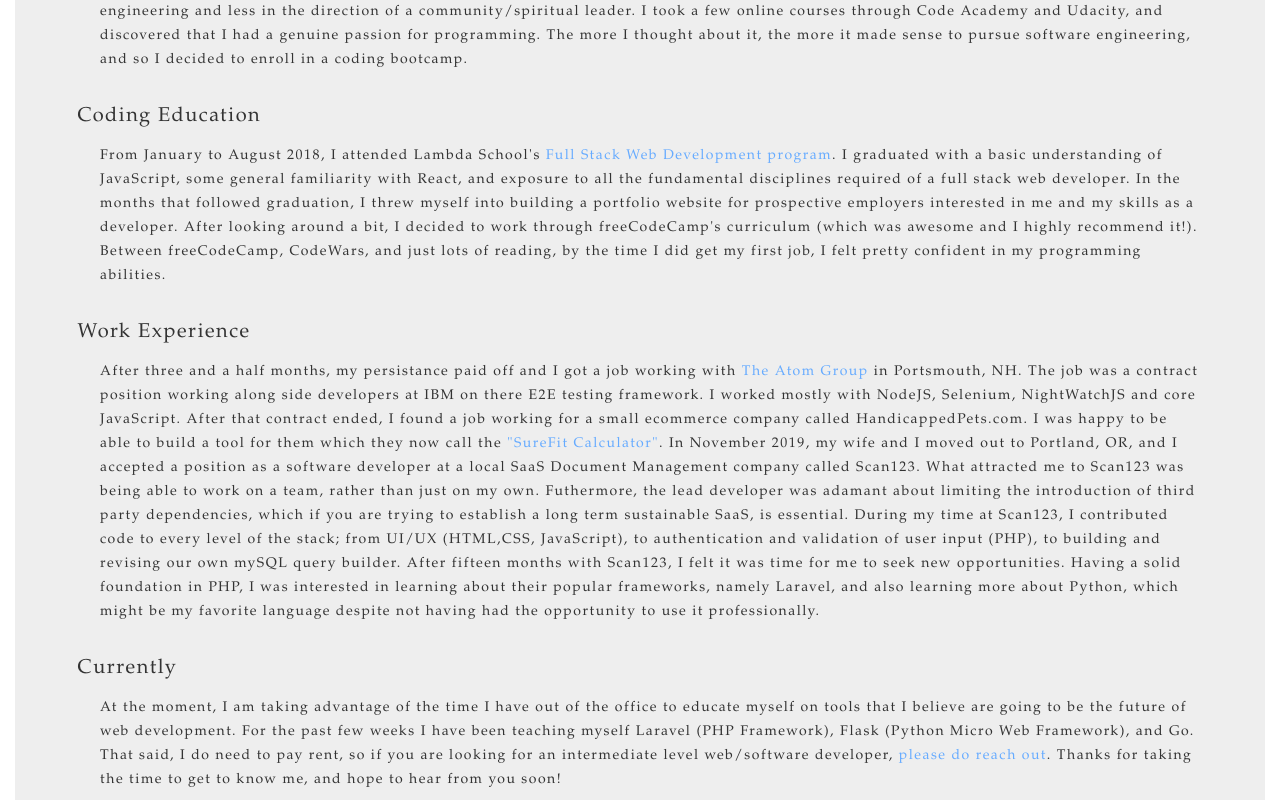
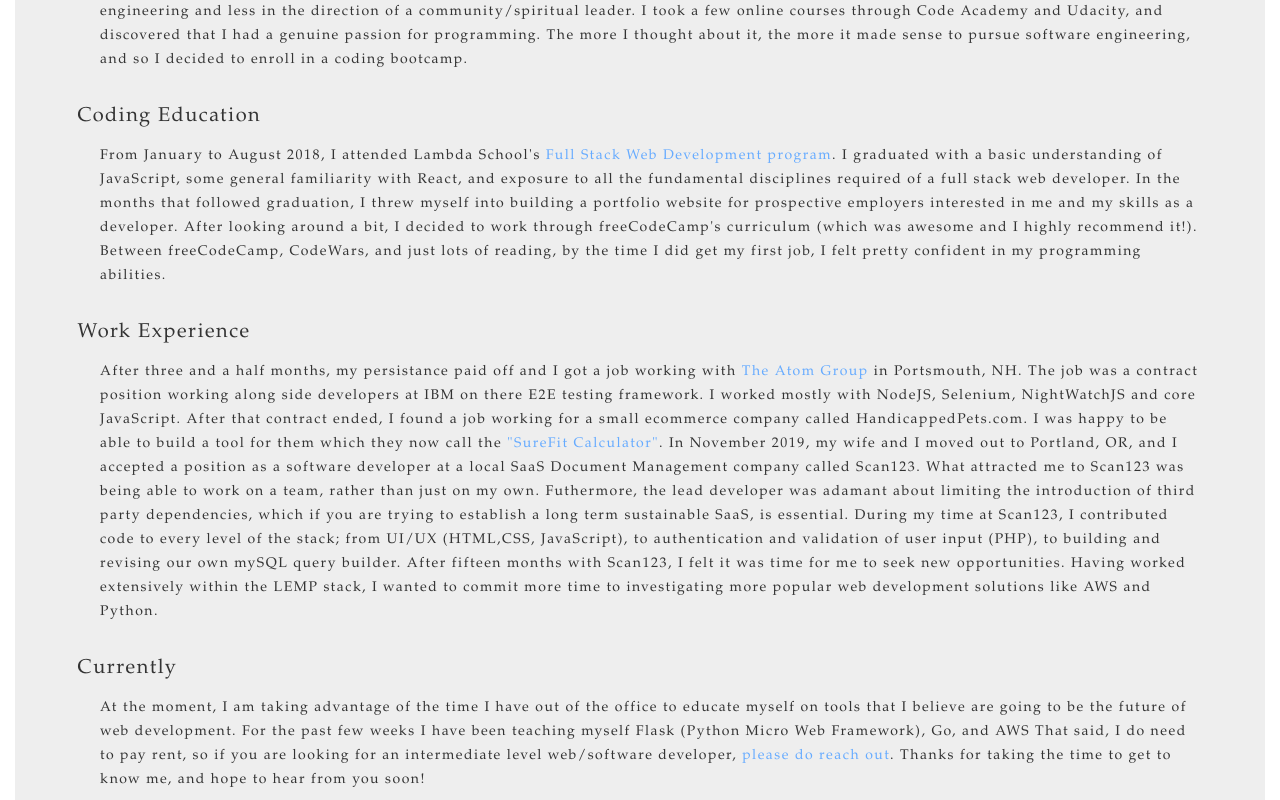
Before and after one commit to waltersgwoodward/portfolio, a React (Create React App) app: page /about in a window 1280 px wide. Shown: the part 388-1188 px from the top of the page. Built offline with nearby package versions, Linux system fonts and the light colour scheme.

Commit message:
Bio update

```diff
--- a/src/components/About/Bio.js
+++ b/src/components/About/Bio.js
@@ -43,13 +43,13 @@
 Futhermore, the lead developer was adamant about limiting the introduction of third party dependencies, which if you are trying to establish a long term sustainable SaaS, is essential.
 During my time at Scan123, I contributed code to every level of the stack; from UI/UX (HTML,CSS, JavaScript), to authentication and validation of user input (PHP), to building and revising our own mySQL query builder.
 After fifteen months with Scan123, I felt it was time for me to seek new opportunities.
-Having a solid foundation in PHP, I was interested in learning about their popular frameworks, namely Laravel, and also learning more about Python, which might be my favorite language despite not having had the opportunity to use it professionally.
+Having worked extensively within the LEMP stack, I wanted to commit more time to investigating more popular web development solutions like AWS and Python.
                         </div>
                     </div>
                     <div className="page-paragraph__wrap">
                         <div className="page-paragraph__header">Currently</div>
                         <div className="page__paragraph">At the moment, I am taking advantage of the time I have out of the office to educate myself on tools that I believe are going to be the future of web development.
-For the past few weeks I have been teaching myself Laravel (PHP Framework), Flask (Python Micro Web Framework), and Go.
+For the past few weeks I have been teaching myself Flask (Python Micro Web Framework), Go, and AWS
 That said, I do need to pay rent, so if you are looking for an intermediate level web/software developer,&nbsp;<NavLink
                         className='cards-header__link'
                         to='/contact'
```
